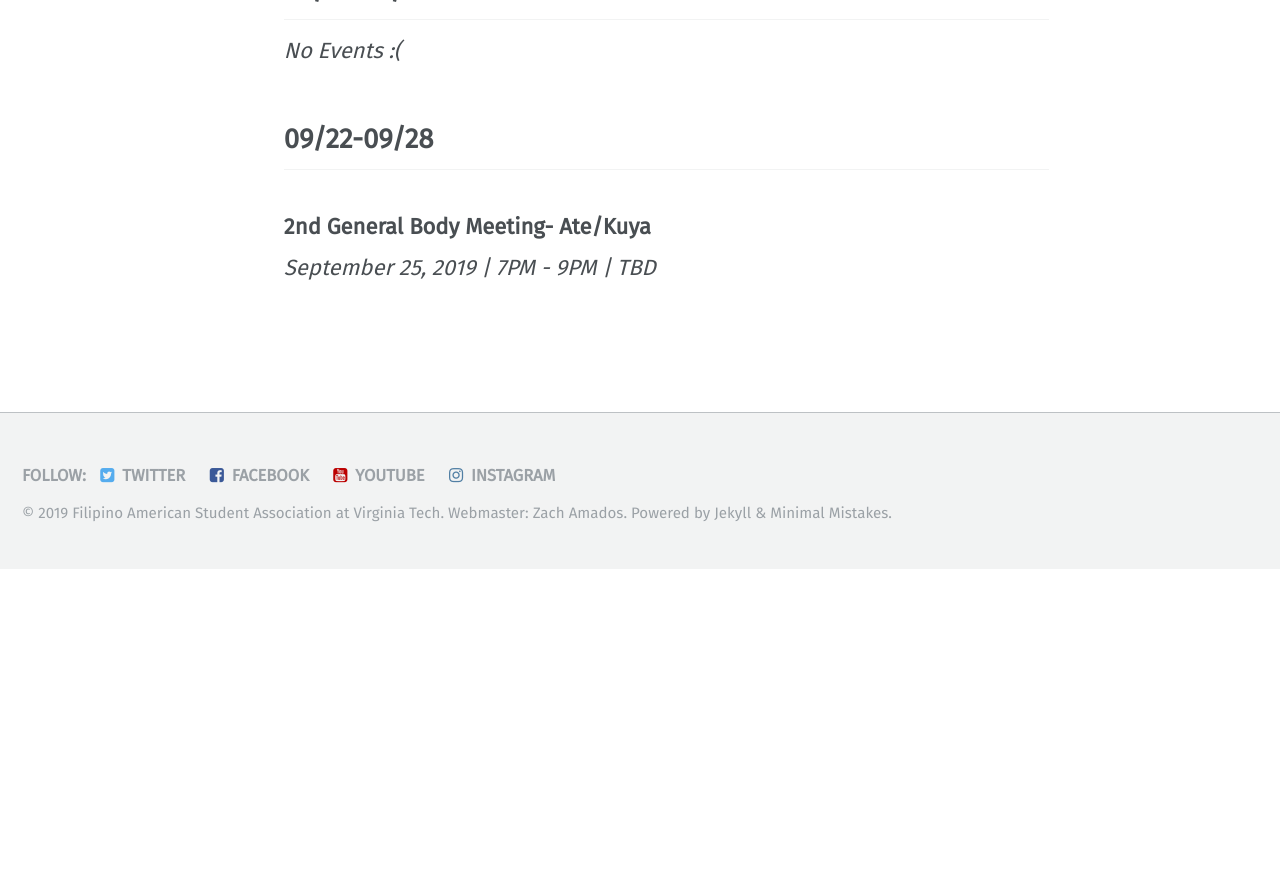
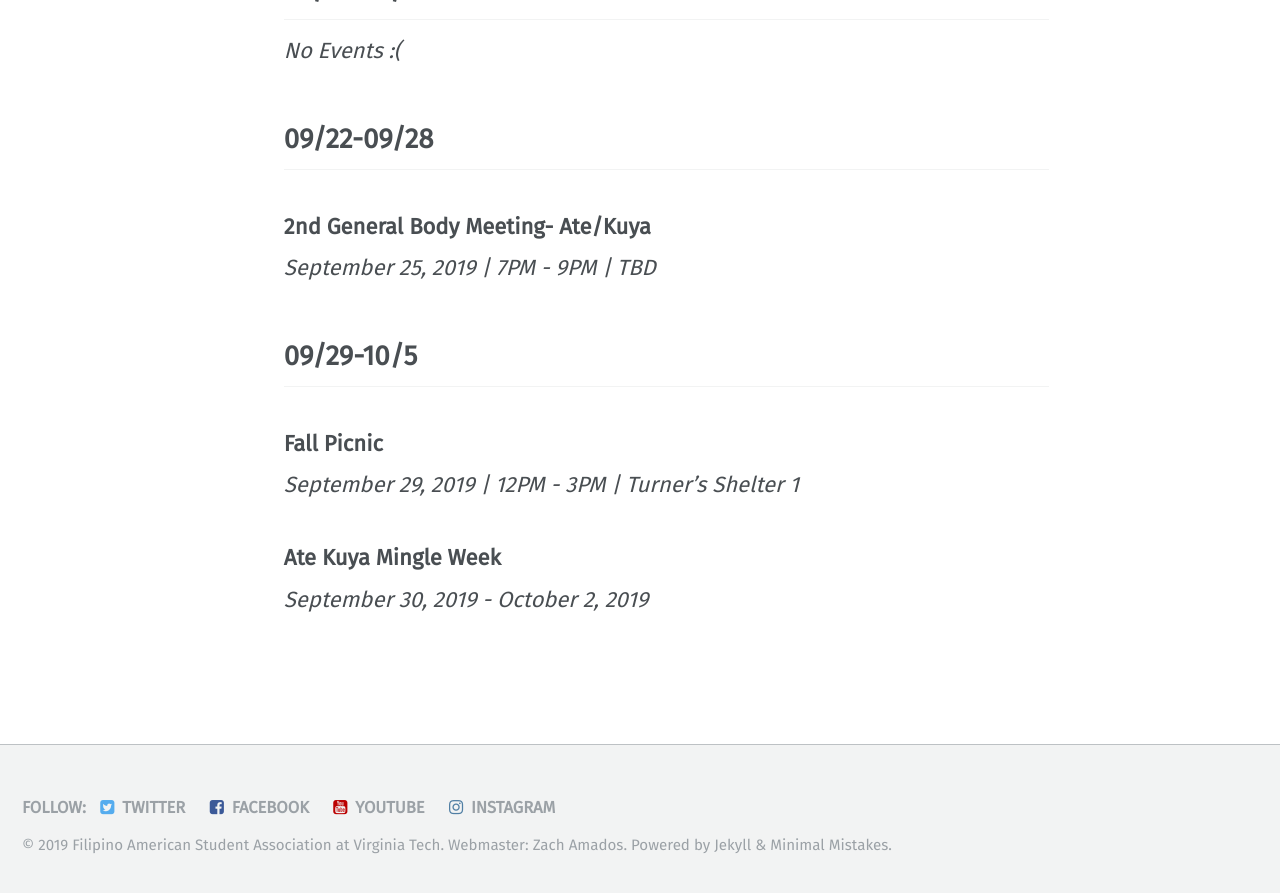
Before and after one commit to vtfasa/vtfasa.github.io, a Jekyll site: the page built from _pages/events.md, in a window 1280 px wide and 900 px high, scrolled down 1721 px. Shown: the top 893 px of the window. Built offline with Jekyll 4.4.1, drawn with Linux system fonts in a browser that asks for light colours; some web fonts are replaced; before the commit the page ends 2290 px from its top, so only the background shows below that.

Commit message:
Update events.md

```diff
--- a/_pages/events.md
+++ b/_pages/events.md
@@ -39,3 +39,11 @@ GLC Multipurpose Room*
 *September 25, 2019 |
 7PM - 9PM |
 TBD*
+
+## 09/29-10/5
+### Fall Picnic
+*September 29, 2019 |
+12PM - 3PM |
+Turner's Shelter 1*
+### Ate Kuya Mingle Week
+*September 30, 2019 - October 2, 2019*
```
